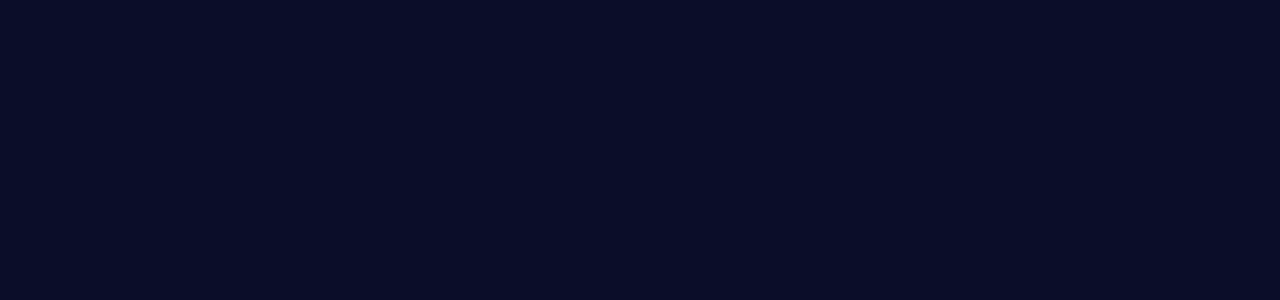
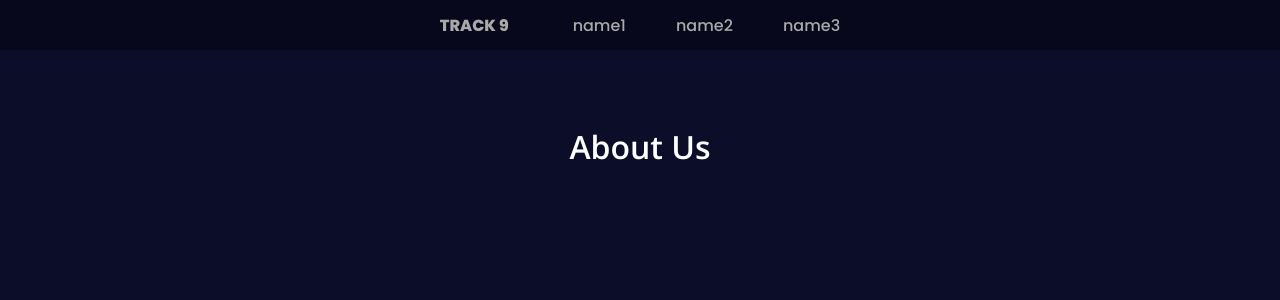
Before and after one commit to UserSampath/E-Commerce_Platform, a React (Vite) app in the folder Frontend/: page /About in a window 1280 px wide. Before the commit this address had no page. Shown: the top 300 px of the page. Built offline with nearby package versions, Linux system fonts and the light colour scheme.

Commit message:
initilize about page

```diff
--- a/Frontend/src/App.jsx
+++ b/Frontend/src/App.jsx
@@ -3,7 +3,7 @@ import { BrowserRouter, Routes, Route } from "react-router-dom";
 import SignIn from "./pages/signIn/SignIn";
 import SignUp from "./pages/signUp/SignUp";
 import Home from "./pages/home/Home";
-
+import About from "./pages/About/About";
 
 function App() {
   return (
@@ -12,6 +12,8 @@ function App() {
         <Route path="/" element={<SignIn />}></Route>
         <Route path="/Home" element={<Home />}></Route>
         <Route path="/register" element={<SignUp />}></Route>
+        <Route path="/About" element={<About />}></Route>
+
 
       </Routes>
     </BrowserRouter>
--- /dev/null
+++ b/Frontend/src/pages/About/About.css
@@ -0,0 +1,4 @@
+.textAbout{
+    margin-top: 100px;
+    text-align: center;
+}
--- /dev/null
+++ b/Frontend/src/pages/About/About.jsx
@@ -0,0 +1,14 @@
+import React from 'react'
+import "./About.css"
+import { Nav } from "../../components/Nav/Nav";
+const About = () => {
+  return (
+    <>
+         <Nav category="customer" />
+         <br/>
+         <h1 className='textAbout'>About Us</h1>
+    </>
+  )
+}
+
+export default About
```
